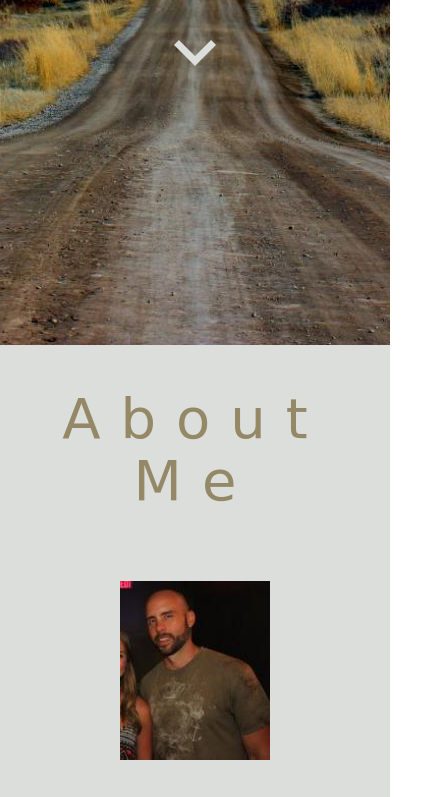
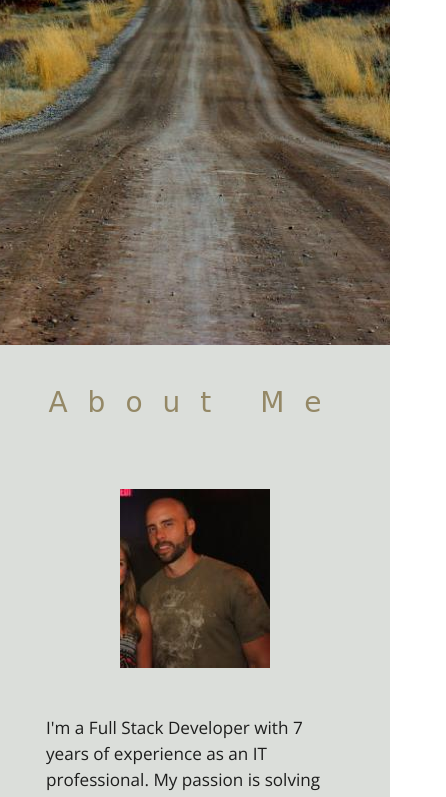
Before and after one commit to baber9/baber9.github.io, a plain HTML site: page index.html in a window 390 px wide. Shown: the part 499-1296 px from the top of the page, 446 px wide, since content can reach past the window. Drawn offline with nearby package versions, Linux system fonts and the light colour scheme; a web font is replaced by a local one.

Commit message:
updated font for mobile viewing

```diff
--- a/assets/css/style.css
+++ b/assets/css/style.css
@@ -152,4 +152,8 @@ i#down {
         padding-top: 80px;
     }
 
+    h1, h2, h3 {
+        font-size: 2em;
+    }
+
 }
```
